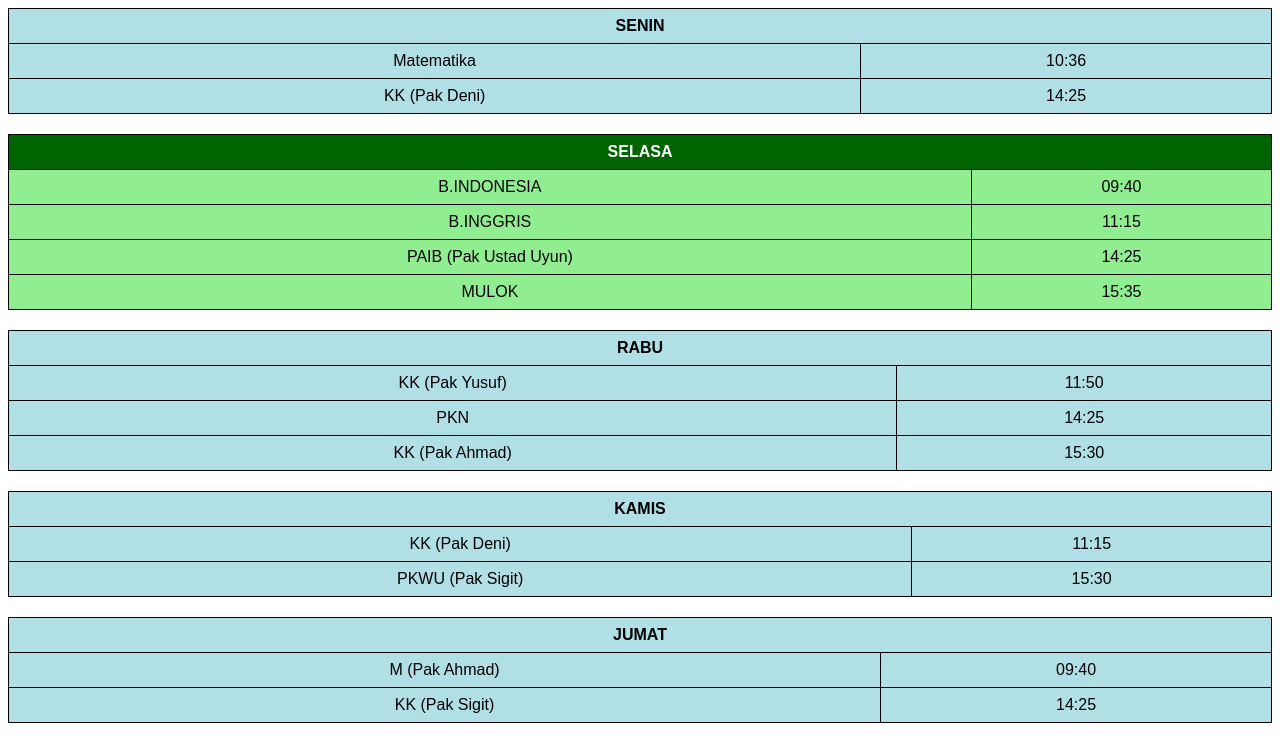
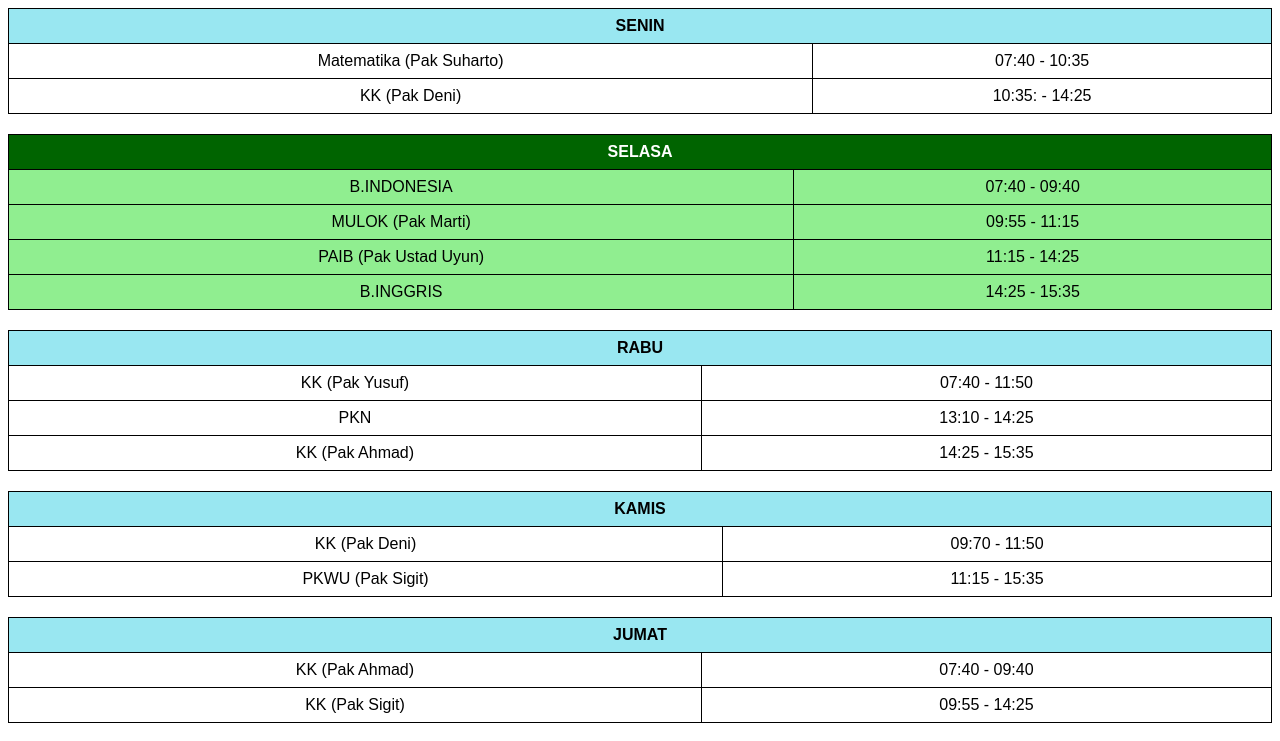
Before and after one commit to RifanCTR/mapel.github.io, a plain HTML site: page index.html in a window 1280 px wide. Shown: the top 741 px of the page. Drawn offline with Linux system fonts and the light colour scheme.

Commit message:
index.html

```diff
--- a/index.html
+++ b/index.html
@@ -22,7 +22,7 @@
             background-color: #b0e0e6; /* biru telur asin */
         }
         td {
-            background-color: #b0e0e6; /* biru telur asin */
+            background-color: #ffffff; /* biru telur asin */
         }
         .highlight th {
             background-color: #006400; /* hijau tua */
@@ -32,7 +32,7 @@
             background-color: #90ee90; /* hijau muda */
         }
         .day-header {
-            background-color: #b0e0e6; /* biru telur asin */
+            background-color: #99e7f1; /* biru telur asin */
             font-weight: bold;
             text-align: center;
         }
@@ -55,12 +55,12 @@
     </thead>
     <tbody>
         <tr>
-            <td>Matematika</td>
-            <td>10:36</td>
+            <td>Matematika (Pak Suharto)</td>
+            <td>07:40 - 10:35</td>
         </tr>
         <tr>
             <td>KK (Pak Deni)</td>
-            <td>14:25</td>
+            <td>10:35: - 14:25</td>
         </tr>
     </tbody>
 </table>
@@ -73,20 +73,21 @@
     </thead>
     <tbody>
         <tr>
-            <td>B.INDONESIA</td>
-            <td>09:40</td>
+            <td>B.INDONESIA </td>
+            <td>07:40 - 09:40</td>
+
+        </tr>
+        <tr>
+            <td>MULOK (Pak Marti)</td>
+            <td>09:55 - 11:15</td>
+        </tr>
+        <tr>
+            <td>PAIB (Pak Ustad Uyun)</td>
+            <td>11:15 - 14:25</td>
         </tr>
         <tr>
             <td>B.INGGRIS</td>
-            <td>11:15</td>
-        </tr>
-        <tr>
-            <td>PAIB (Pak Ustad Uyun)</td>
-            <td>14:25</td>
-        </tr>
-        <tr>
-            <td>MULOK</td>
-            <td>15:35</td>
+            <td>14:25 - 15:35</td>
         </tr>
     </tbody>
 </table>
@@ -100,15 +101,15 @@
     <tbody>
         <tr>
             <td>KK (Pak Yusuf)</td>
-            <td>11:50</td>
+            <td>07:40 - 11:50</td>
         </tr>
         <tr>
             <td>PKN</td>
-            <td>14:25</td>
+            <td>13:10 - 14:25</td>
         </tr>
         <tr>
             <td>KK (Pak Ahmad)</td>
-            <td>15:30</td>
+            <td>14:25 - 15:35</td>
         </tr>
     </tbody>
 </table>
@@ -122,11 +123,11 @@
     <tbody>
         <tr>
             <td>KK (Pak Deni)</td>
-            <td>11:15</td>
+            <td>09:70 - 11:50</td>
         </tr>
         <tr>
             <td>PKWU (Pak Sigit)</td>
-            <td>15:30</td>
+            <td>11:15 - 15:35</td>
         </tr>
     </tbody>
 </table>
@@ -139,12 +140,12 @@
     </thead>
     <tbody>
         <tr>
-            <td>M (Pak Ahmad)</td>
-            <td>09:40</td>
+            <td>KK (Pak Ahmad)</td>
+            <td>07:40 - 09:40</td>
         </tr>
         <tr>
             <td>KK (Pak Sigit)</td>
-            <td>14:25</td>
+            <td>09:55 - 14:25</td>
         </tr>
     </tbody>
 </table>
```
